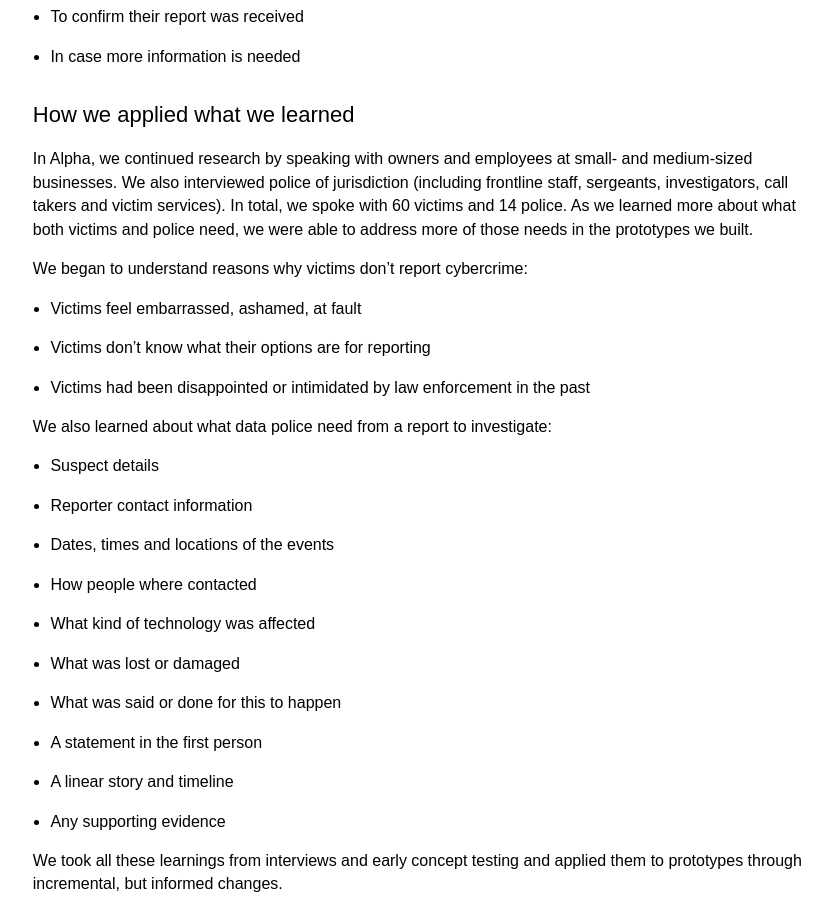
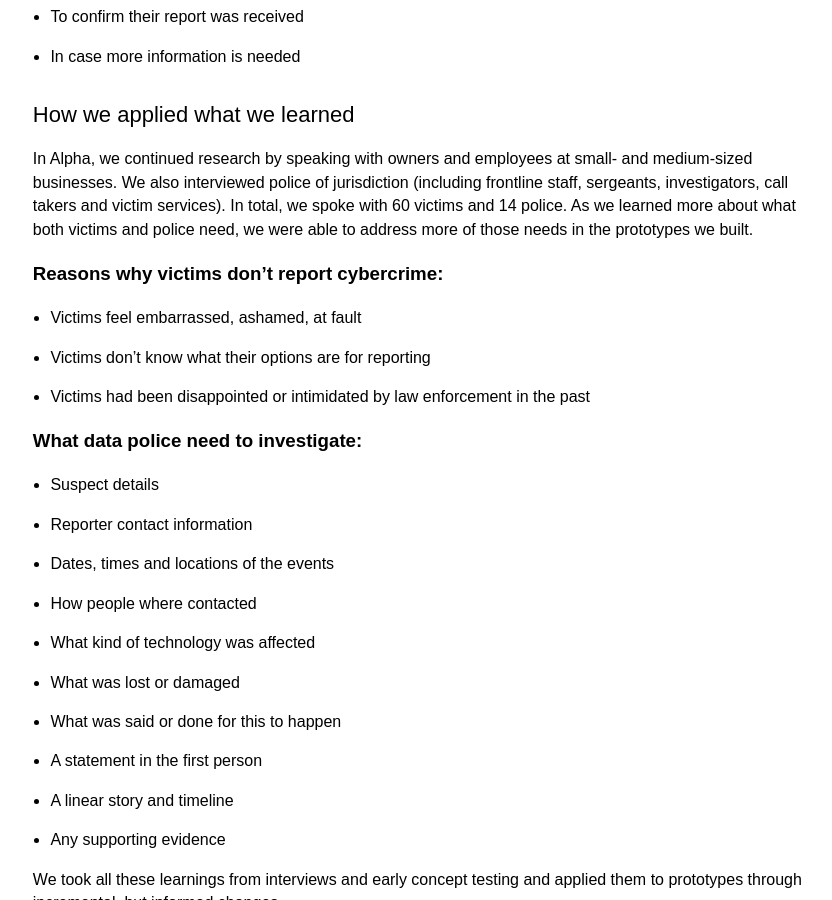
Before and after one commit to cds-snc/rcmp-report-a-cybercrime-alpha-documentation, a Jekyll site: the page built from _pages/en/prototypes.md, in a window 1280 px wide and 900 px high, scrolled down 1552 px. Shown: the whole window, without its empty margins (410-1242 px from the left). Built offline with Jekyll 4.4.1, drawn with Linux system fonts in a browser that asks for light colours.

Commit message:
Update prototypes.md

```diff
--- a/_pages/en/prototypes.md
+++ b/_pages/en/prototypes.md
@@ -48,12 +48,12 @@ Early on, we built low-fidelity concepts as a quick way to test different direct
 
 In Alpha, we continued research by speaking with owners and employees at small- and medium-sized businesses. We also interviewed police of jurisdiction (including frontline staff, sergeants, investigators, call takers and victim services). In total, we spoke with 60 victims and 14 police. As we learned more about what both victims and police need, we were able to address more of those needs in the prototypes we built.
 
-We began to understand reasons why victims don't report cybercrime:
+### Reasons why victims don't report cybercrime:
   - Victims feel embarrassed, ashamed, at fault
   - Victims don’t know what their options are for reporting
   - Victims had been disappointed or intimidated by law enforcement in the past
 
-We also learned about what data police need from a report to investigate:
+### What data police need to investigate:
   - Suspect details
   - Reporter contact information
   - Dates, times and locations of the events
```
